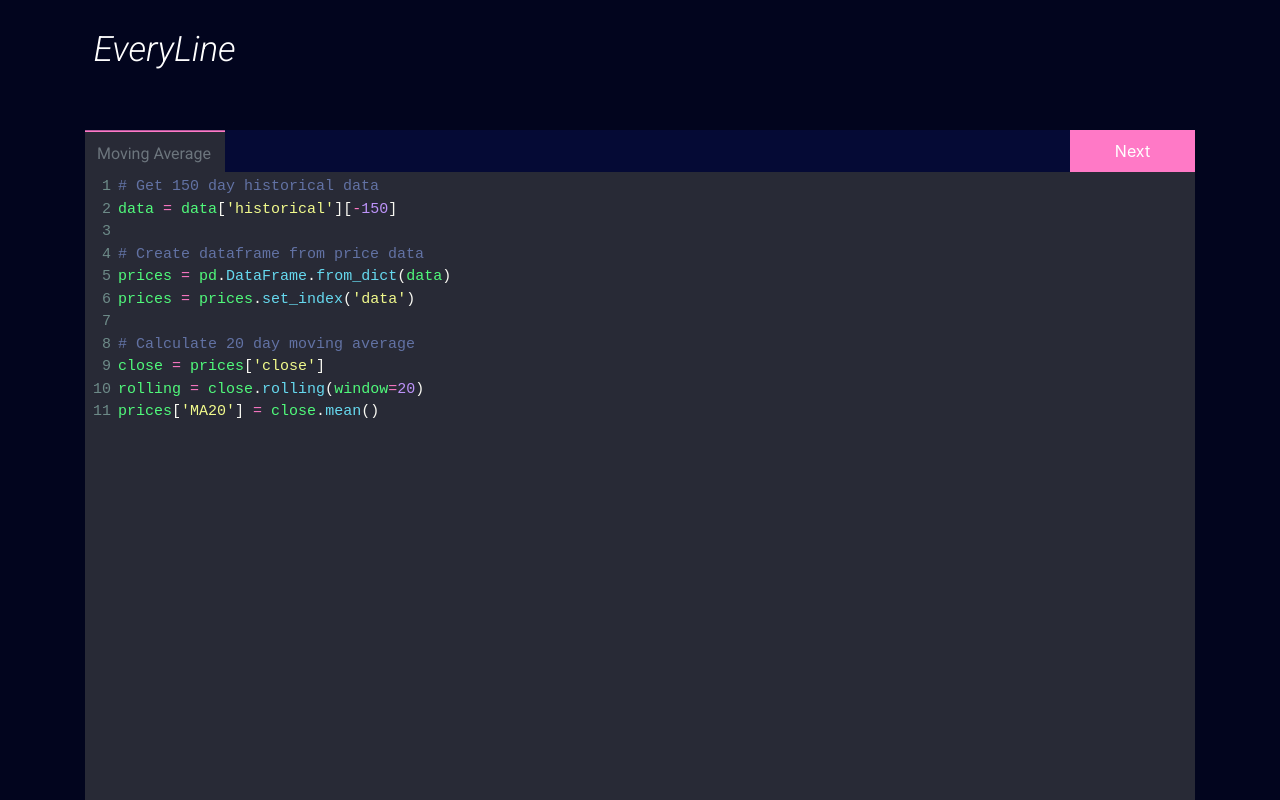
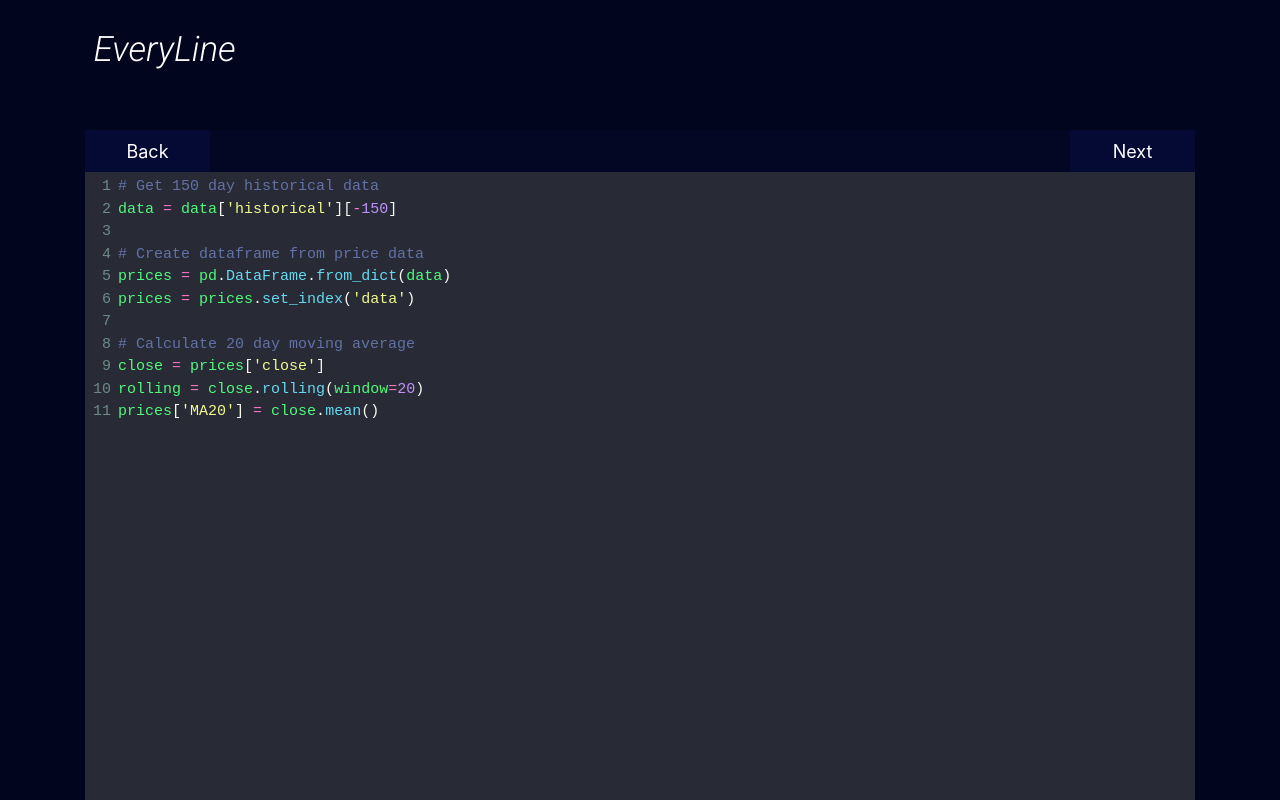
Before and after one commit to andrewroblesdev/EveryLine, a Next.js app: page /demo in a window 1280 px wide. Shown: the top 800 px of the page. Built offline with nearby package versions, Linux system fonts and the light colour scheme.

Commit message:
Update styling for codebar and replace tab with back button

```diff
--- a/components/player/button/button.module.css
+++ b/components/player/button/button.module.css
@@ -6,6 +6,7 @@
     border-radius: 0px;
     height: 42px;
     width: 125px;
-    background-color: #FF79C6;
+    background-color: #050A35;
     color: white;
+    font-size: 18px;
 }
--- a/components/player/player.js
+++ b/components/player/player.js
@@ -18,7 +18,11 @@ import styles from './player.module.css'
 export default function Player(props) {
 
     const promptUserEndOfContent = () => {
-        alert('More content coming soon.')
+        alert("You've reached the end.")
+    }
+
+    const promptUserBeginningOfContent = () => {
+        alert('Already at the beginning.')
     }
 
     return(
@@ -26,8 +30,8 @@ export default function Player(props) {
             <div className={`container`}>
                 <div className={`${styles.editor}`}>
                     <div className={`${styles.navbar}`}>
-                        <Tab title={props.title}/>
-                        { !props.isPlaying && <Button event={promptUserEndOfContent}/> }
+                        <Tab event={promptUserBeginningOfContent}/>
+                        <Button event={promptUserEndOfContent}/>
                     </div>
                     <CodeMirror
                         value={props.code}
--- a/components/player/player.module.css
+++ b/components/player/player.module.css
@@ -1,5 +1,5 @@
 .navbar {
-    background-color: #050A35;
+    background-color: #040724;
 }
 
 .player {
--- a/components/player/tab/tab.js
+++ b/components/player/tab/tab.js
@@ -1,49 +1,9 @@
 import styles from './tab.module.css'
 
 export default function Tab(props) {
-    const updateFileExtensionState = (filename) => {
-        if (stringContainsFileExtension(filename)) {
-            const extension = parseFileExtension(filename)
-
-            if (extension in fileTypesByFileExtensions) {
-                const fileType = fileTypesByFileExtensions[extension]
-                props.updateFileTypeState(fileType)
-            } else {
-                props.updateFileTypeState('')
-            }
-        } else {
-            props.updateFileTypeState('')
-        }
-    }
-
     return(
         <div className={`${styles.tab}`}>
-            <input className={`form-control`} placeholder={props.title} onBlur={e => updateFileExtensionState(e.target.value)}></input>
+            <button onClick={props.event} type="button" className={`${styles.custom} btn`}>Back</button>
         </div>
     )
 }
-
-function parseFileExtension(filename) {
-    return filename.split('.').pop();
-}
-
-function stringContainsFileExtension(filename) {
-    return filename.includes('.')
-}
-
-const fileTypesByFileExtensions = {
-    'js': 'javascript',
-    'py': 'python',
-    'sh': 'shell',
-    'css': 'css',
-    'dockerfile': 'dockerfile',
-    'go': 'go',
-    'php': 'php',
-    'r': 'r',
-    'rb': 'ruby',
-    'scm': 'scheme',
-    'sql': 'sql',
-    'swift': 'swift',
-    'vb': 'vb',
-    'xml': 'xml'
-}
--- a/components/player/tab/tab.module.css
+++ b/components/player/tab/tab.module.css
@@ -1,22 +1,17 @@
 @import url('https://fonts.googleapis.com/css2?family=Roboto+Mono&display=swap');
 @import url('https://fonts.googleapis.com/css2?family=Roboto:wght@300&display=swap');
 .tab {
-    height: 40px;
-    padding-top: 6px;
-    margin-top: 2px;
-    background-color:#282A36;
+    background-color:#050A35;
     color: white;
     border-radius: 0px;
-    cursor: pointer;
     display: inline-block;
-    box-shadow: 0 -1.7px 0 #FF79C6;
 }
 
-.tab input{
-    font-family: 'Roboto', sans-serif;
-    background-color: #282A36;
-    width: 140px;
-    border: none;
-    height: 40px;
-    padding-bottom: 15px;
+.custom {
+    border-radius: 0px;
+    height: 42px;
+    width: 125px;
+    background-color: #050A35;
+    color: white;
+    font-size:18px;
 }
```
